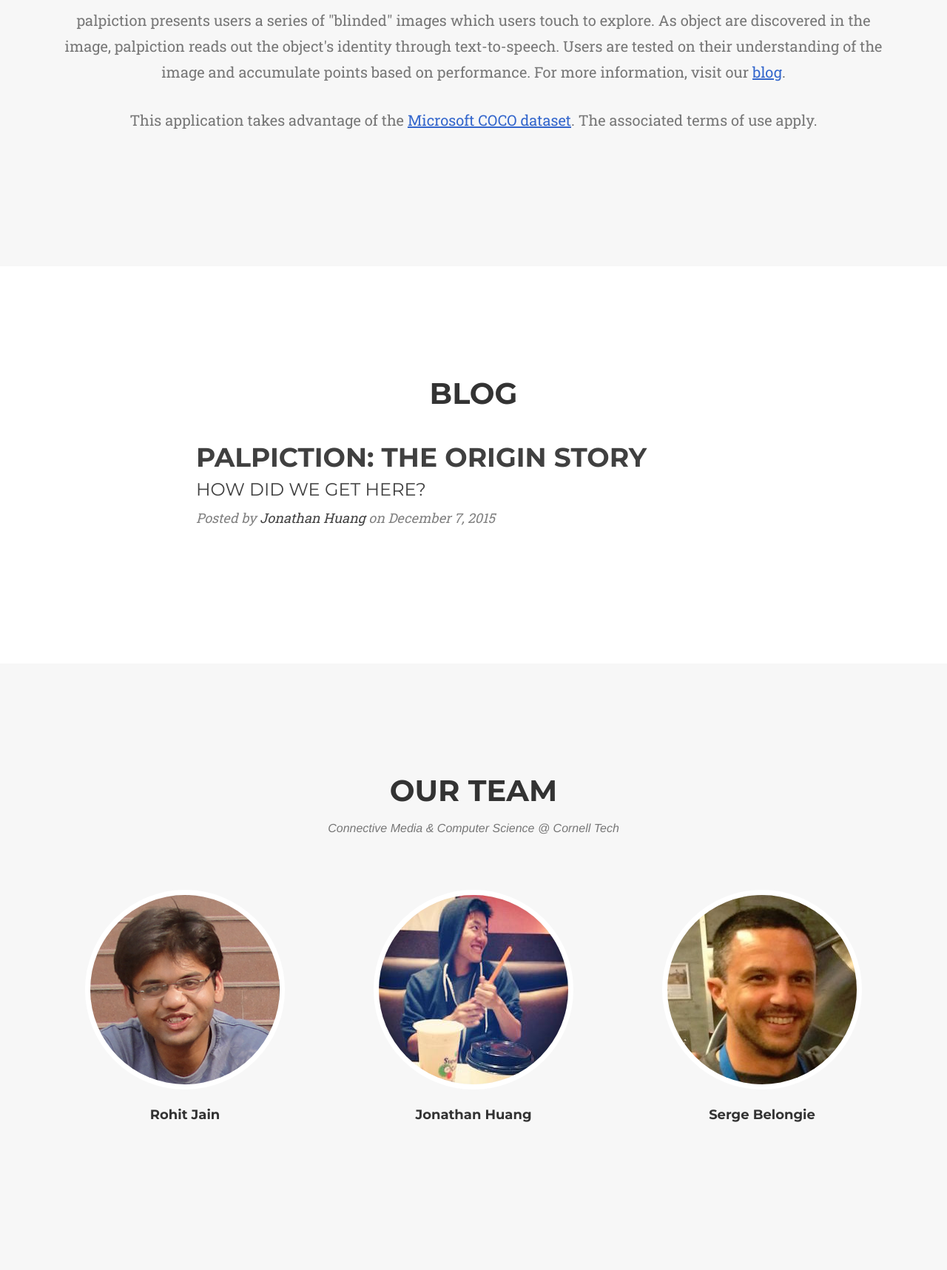
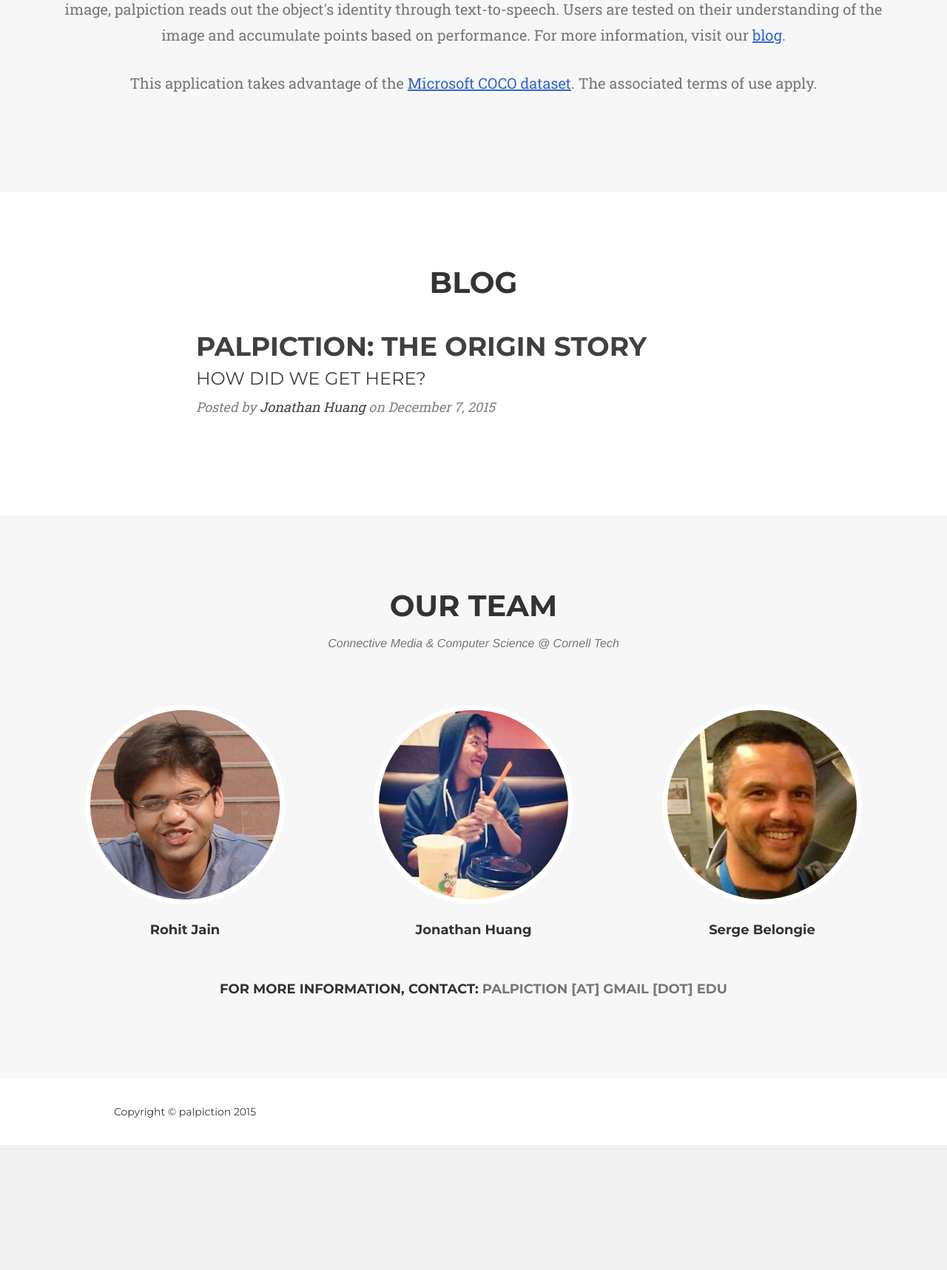
Before and after one commit to gnauhnoj/coco_website, a PHP site: page / in a window 1280 px wide. Shown: the part 1521-3238 px from the top of the page at 74% size. After the commit the page ends 3069 px from the top, so only its background shows below. Run offline with PHP 8.4, Linux system fonts and the light colour scheme; some libraries are stand-ins or nearby versions; some web fonts are replaced.

Commit message:
Update website with contact

```diff
--- a/css/agency.css
+++ b/css/agency.css
@@ -346,7 +346,7 @@ section h3.section-subheading {
 
 @media(min-width:768px) {
     section {
-        padding: 150px 0;
+        padding: 100px 0;
     }
 }
 
--- a/home.html
+++ b/home.html
@@ -205,11 +205,9 @@
                     </div>
                 </div>
             </div>
-<!--             <div class="row">
-                <div class="col-lg-8 col-lg-offset-2 text-center">
-                    <p class="large text-muted">Team Description</p>
-                </div>
-            </div> -->
+            <div class="text-center">
+                <h4 class="section-subheading">For more information, contact: <span class="text-muted">palpiction [at] gmail [dot] edu</span></h3>
+            </div>
         </div>
     </section>
 
```
